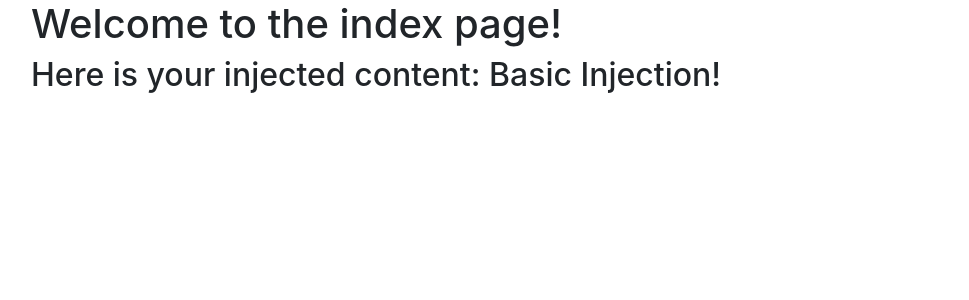
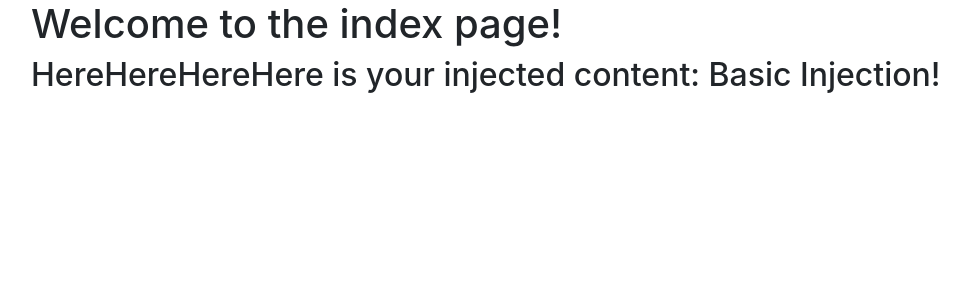
Before and after one commit to JasonJam0411/django-deployment-example, a Django app: page / in a window 1280 px wide. Shown: the part 56-356 px from the top of the page, without its empty margins (54-1023 px from the left). Run offline with Django 3.2, Linux system fonts and the light colour scheme; some libraries are stand-ins or nearby versions.

Commit message:
Update index.html

```diff
--- a/templates/index.html
+++ b/templates/index.html
@@ -2,5 +2,5 @@
 
   {% block body_block %}
     <h1>Welcome to the index page!</h1>
-    <h2>Here is your injected content: {{ injectme }}</h2>
+    <h2>HereHereHereHere is your injected content: {{ injectme }}</h2>
   {% endblock %}
```
